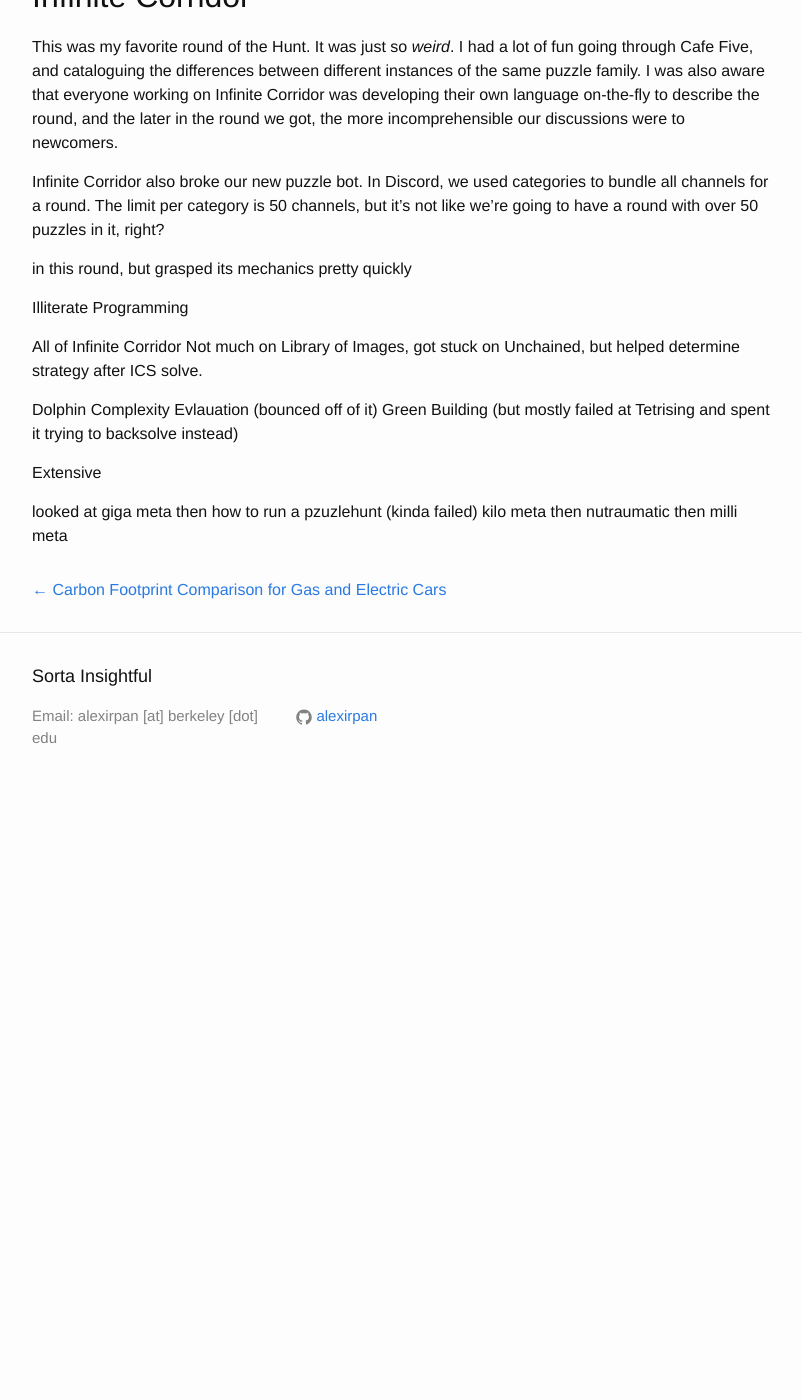
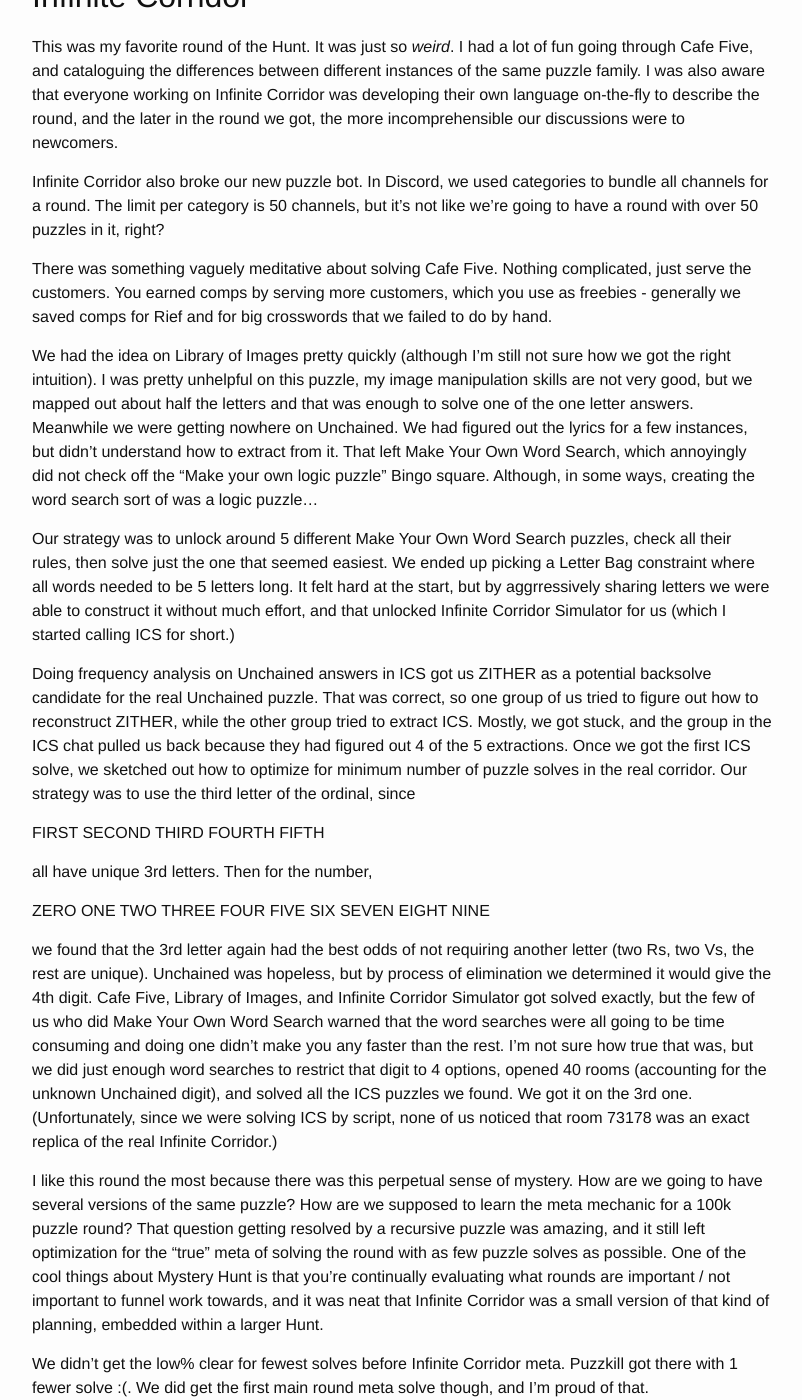
Before and after one commit to alexirpan/alexirpan.github.io, a Jekyll site: the page built from _posts/2021-01-22-mh-2021.markdown, in a window 1280 px wide and 1400 px high, scrolled down 3062 px. Shown: the whole window, without its empty margins (238-1040 px from the left). Built offline with Jekyll 4.4.1, drawn with Linux system fonts in a browser that asks for light colours; nearby versions of some CDN libraries; before the commit the page ends 3872 px from its top, so only the background shows below that; some of the changed text lies outside the part shown.

Commit message:
Some more notes on topics I want to cover

```diff
--- a/_posts/2021-01-22-mh-2021.markdown
+++ b/_posts/2021-01-22-mh-2021.markdown
@@ -147,16 +147,76 @@
 a round. The limit per category is 50 channels, but it's not like we're going to have a round with
 over 50 puzzles in it, right?
 
+There was something vaguely meditative about solving Cafe Five. Nothing complicated, just serve
+the customers. You earned comps by serving more customers, which you use as freebies - generally
+we saved comps for Rief and for big crosswords that we failed to do by hand.
+
+We had the idea on Library of Images pretty quickly (although I'm still not sure how we got the
+right intuition). I was pretty unhelpful on this puzzle, my image manipulation skills are not very
+good, but we mapped out about half the letters and that was enough to solve one of the one letter
+answers. Meanwhile we were getting nowhere on Unchained. We had figured out the lyrics for a few
+instances, but didn't understand how to extract from it. That left Make Your Own Word Search,
+which annoyingly did not check off the "Make your own logic puzzle" Bingo square. Although, in some
+ways, creating the word search sort of was a logic puzzle...
+
+Our strategy was to unlock around 5 different Make Your Own Word Search puzzles, check all their
+rules, then solve just the one that seemed easiest. We ended up picking a Letter Bag constraint
+where all words needed to be 5 letters long. It felt hard at the start, but by aggrressively sharing
+letters we were able to construct it without much effort, and that unlocked Infinite Corridor
+Simulator for us (which I started calling ICS for short.)
+
+Doing frequency analysis on Unchained answers in ICS got us ZITHER as a potential backsolve candidate
+for the real Unchained puzzle. That was correct, so one group of us tried to figure out how to
+reconstruct ZITHER, while the other group tried to extract ICS. Mostly, we got stuck, and the group in
+the ICS chat pulled us back because they had figured out 4 of the 5 extractions. Once we got the first
+ICS solve, we sketched out how to optimize for minimum number of puzzle solves in the real corridor.
+Our strategy was to use the third letter of the ordinal, since
+
+FIRST
+SECOND
+THIRD
+FOURTH
+FIFTH
+
+all have unique 3rd letters. Then for the number,
+
+ZERO
+ONE
+TWO
+THREE
+FOUR
+FIVE
+SIX
+SEVEN
+EIGHT
+NINE
+
+we found that the 3rd letter again had the best odds of not requiring another letter (two Rs, two Vs, the
+rest are unique). Unchained was hopeless, but by process of elimination we determined it would give
+the 4th digit. Cafe Five, Library of Images, and Infinite Corridor Simulator got solved exactly, but
+the few of us who did Make Your Own Word Search warned that the word searches were all going to be
+time consuming and doing one didn't make you any faster than the rest. I'm not sure how true that
+was, but we did just enough word searches to restrict that digit to 4 options, opened 40 rooms
+(accounting for the unknown Unchained digit), and solved all the ICS puzzles we found. We got it on
+the 3rd one. (Unfortunately, since we were solving ICS by script, none of us noticed that room
+73178 was an exact replica of the real Infinite Corridor.)
+
+I like this round the most because there was this perpetual sense of mystery. How are we going to
+have several versions of the same puzzle? How are we supposed to learn the meta mechanic for a
+100k puzzle round? That question getting resolved by a recursive puzzle was amazing, and it still
+left optimization for the "true" meta of solving the round with as few puzzle solves as possible.
+One of the cool things about Mystery Hunt is that you're continually evaluating what rounds are
+important / not important to funnel work towards, and it was neat that Infinite Corridor was a small
+version of that kind of planning, embedded within a larger Hunt.
+
+We didn't get the low% clear for fewest solves before Infinite Corridor meta. Puzzkill got there with
+1 fewer solve :(. We did get the first main round meta solve though, and I'm proud of that.
 
 
-in this round, but grasped its mechanics pretty quickly
-
-
+Green Building
+-------------------------------------------------------------------------------------
 
 Illiterate Programming
-
-All of Infinite Corridor
-Not much on Library of Images, got stuck on Unchained, but helped determine strategy after ICS solve.
 
 Dolphin
 Complexity Evlauation (bounced off of it)
@@ -169,3 +229,13 @@
 kilo meta
 then nutraumatic
 then milli meta
+
+Thinking
+Tunnels mapping
+Bingo (and the stories within)
+
+Altered Beasts (oh no)
+Balancing Act (also pretty hardstuck)
+did I even look at anything else here.
+
+Students meta, card red herring
```
